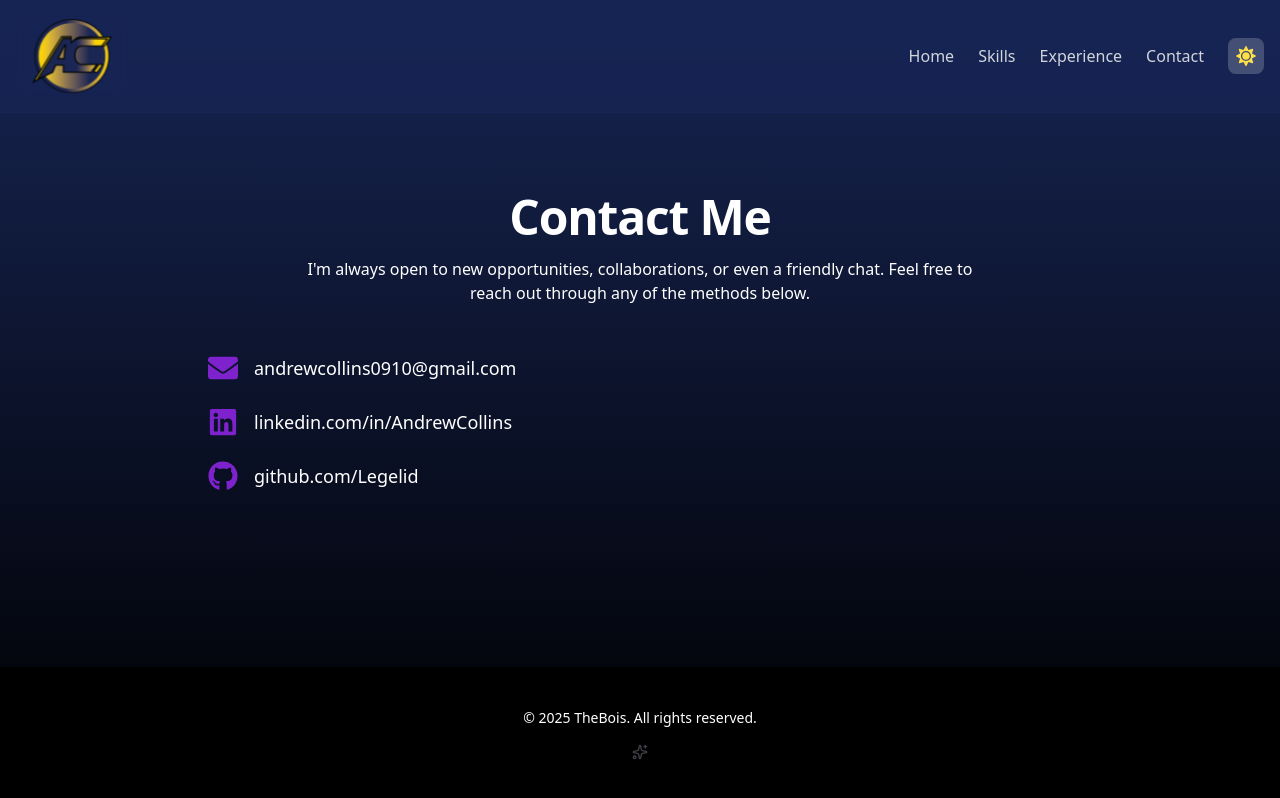
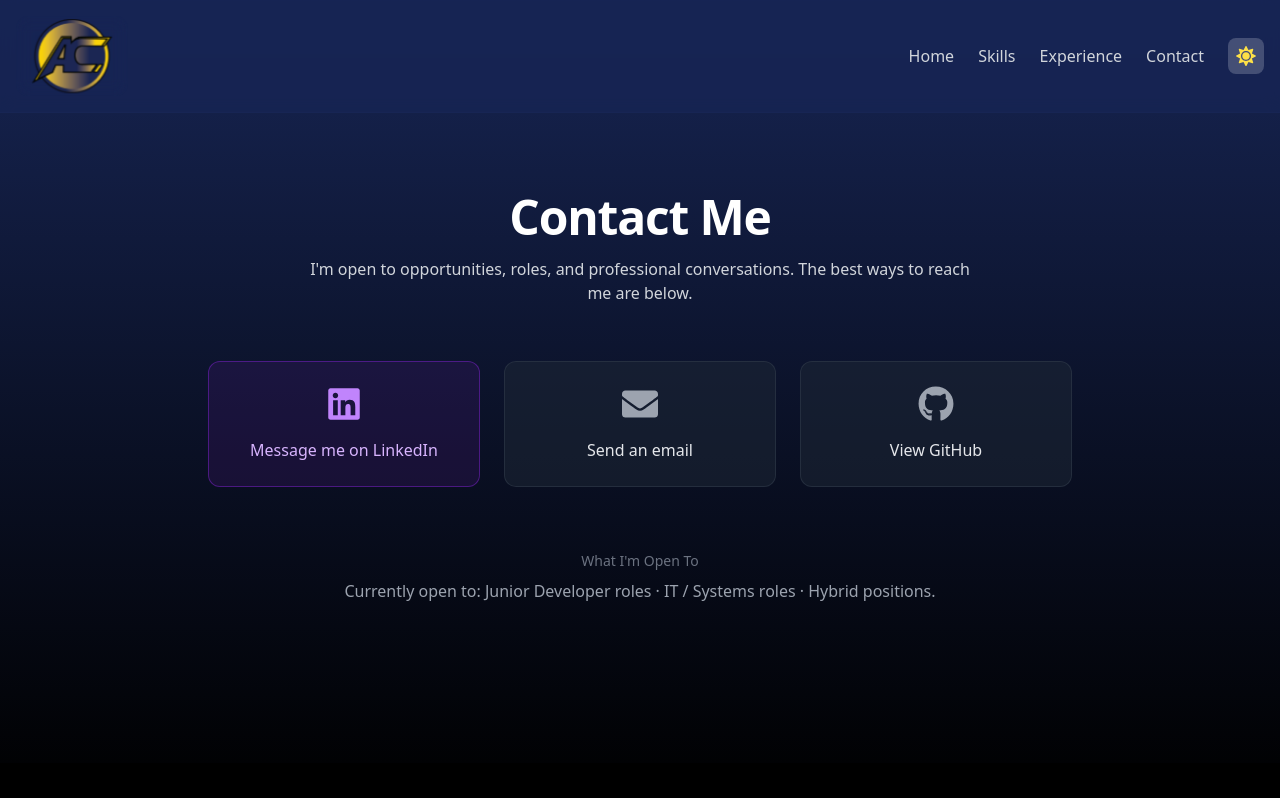
Before and after one commit to Legelid/Portfolio, a Next.js app: page /contact in a window 1280 px wide. Built offline with nearby package versions, Linux system fonts and the light colour scheme.

Commit message:
Portfolio V1.0

```diff
--- a/app/about/page.tsx
+++ b/app/about/page.tsx
@@ -1,7 +1,7 @@
 "use client";
 
 import { motion } from "framer-motion";
-import { FaGithub, FaLinkedin, FaEnvelope, FaDiscord } from "react-icons/fa";
+import { FaGithub, FaLinkedin, FaEnvelope } from "react-icons/fa";
 import Image from "next/image";
 import CompanyCarousel from "../../components/CompanyCarousel";
 import HeroImageCarousel from "@/components/HeroImageCarousel";
@@ -37,14 +37,6 @@ export default function AboutPage() {
                             className="text-gray-600 hover:text-black dark:text-gray-300 dark:hover:text-gray-500 transition-colors text-2xl"
                         >
                             <FaGithub />
-                        </a>
-
-                        <a
-                            href="https://discord.gg/Wqnkpg6gSr"
-                            target="_blank"
-                            className="text-gray-600 hover:text-black dark:text-gray-300 dark:hover:text-gray-500 transition-colors text-2xl"
-                        >
-                            <FaDiscord />
                         </a>
 
                         <a
@@ -110,7 +102,7 @@ export default function AboutPage() {
 
                     {/* Professional Network Section */}
                     <div className="mt-16 md:mt-24">
-                        <p className="text-sm text-gray-400 text-center mb-4">
+                        <p className="text-sm font-bold text-white text-center mb-4">
                             Professional Network
                         </p>
                         <p className="text-gray-500 dark:text-gray-400 text-sm text-center mb-6">
--- a/app/contact/page.tsx
+++ b/app/contact/page.tsx
@@ -4,6 +4,27 @@ import { motion } from "framer-motion";
 import { FaEnvelope, FaLinkedin, FaGithub } from "react-icons/fa";
 
 export default function ContactPage() {
+    const contactCards = [
+        {
+            icon: FaLinkedin,
+            linkText: "Message me on LinkedIn",
+            href: "https://www.linkedin.com/in/andrew-collins-528117137/",
+            isPrimary: true,
+        },
+        {
+            icon: FaEnvelope,
+            linkText: "Send an email",
+            href: "mailto:andrewcollins0910@gmail.com",
+            isPrimary: false,
+        },
+        {
+            icon: FaGithub,
+            linkText: "View GitHub",
+            href: "https://github.com/Legelid",
+            isPrimary: false,
+        },
+    ];
+
     return (
         <section className="mx-auto max-w-4xl py-12 md:py-20 px-4">
 
@@ -18,54 +39,71 @@ export default function ContactPage() {
             </motion.h1>
 
             <motion.p
-                className="mt-4 text-center dark:text-white text-black max-w-2xl mx-auto text-sm md:text-base"
+                className="mt-4 text-center dark:text-gray-300 text-gray-600 max-w-2xl mx-auto text-sm md:text-base"
                 initial={{ opacity: 0 }}
                 animate={{ opacity: 1 }}
                 transition={{ delay: 0.1 }}
             >
-                I'm always open to new opportunities, collaborations, or even a friendly chat.
-                Feel free to reach out through any of the methods below.
+                I'm open to opportunities, roles, and professional conversations. The best ways to reach me are below.
             </motion.p>
 
-            {/* Contact Info Section */}
-            <div className="mt-8 md:mt-12 space-y-4 md:space-y-6 text-gray-700 text-base md:text-lg">
+            {/* Contact Cards */}
+            <motion.div
+                className="mt-10 md:mt-14 grid grid-cols-1 md:grid-cols-3 gap-6"
+                initial={{ opacity: 0, y: 20 }}
+                animate={{ opacity: 1, y: 0 }}
+                transition={{ delay: 0.2, duration: 0.5 }}
+            >
+                {contactCards.map((card, index) => (
+                    <a
+                        key={index}
+                        href={card.href}
+                        target={card.href.startsWith("mailto:") ? undefined : "_blank"}
+                        rel={card.href.startsWith("mailto:") ? undefined : "noopener noreferrer"}
+                        className={`
+                            group flex flex-col items-center text-center p-6 rounded-xl
+                            border transition-all duration-300
+                            ${card.isPrimary
+                                ? "bg-purple-50 dark:bg-purple-900/20 border-purple-200 dark:border-purple-700/50 hover:border-purple-400 dark:hover:border-purple-500"
+                                : "bg-gray-50 dark:bg-gray-800/50 border-gray-200 dark:border-gray-700/50 hover:border-gray-300 dark:hover:border-gray-600"
+                            }
+                            hover:shadow-lg hover:-translate-y-1
+                        `}
+                    >
+                        <card.icon
+                            className={`text-4xl mb-4 transition-colors ${
+                                card.isPrimary
+                                    ? "text-purple-600 dark:text-purple-400"
+                                    : "text-gray-600 dark:text-gray-400 group-hover:text-purple-600 dark:group-hover:text-purple-400"
+                            }`}
+                        />
+                        <span
+                            className={`font-medium transition-colors ${
+                                card.isPrimary
+                                    ? "text-purple-700 dark:text-purple-300"
+                                    : "text-gray-700 dark:text-gray-200 group-hover:text-purple-700 dark:group-hover:text-purple-300"
+                            }`}
+                        >
+                            {card.linkText}
+                        </span>
+                    </a>
+                ))}
+            </motion.div>
 
-                {/* Email */}
-                <div className="flex items-center gap-4">
-                    <FaEnvelope className="text-purple-700 text-2xl md:text-3xl flex-shrink-0" />
-                    <a
-                        href="mailto:andrewcollins0910@gmail.com"
-                        className="hover:text-purple-800 transition-colors dark:text-white text-black break-all"
-                    >
-                        andrewcollins0910@gmail.com
-                    </a>
-                </div>
-
-                {/* LinkedIn */}
-                <div className="flex items-center gap-4">
-                    <FaLinkedin className="text-purple-700 text-2xl md:text-3xl flex-shrink-0" />
-                    <a
-                        href="https://www.linkedin.com/in/andrew-collins-528117137/"
-                        target="_blank"
-                        className="hover:text-purple-800 transition-colors dark:text-white text-black break-all"
-                    >
-                        linkedin.com/in/AndrewCollins
-                    </a>
-                </div>
-
-                {/* GitHub */}
-                <div className="flex items-center gap-4">
-                    <FaGithub className="text-purple-700 text-2xl md:text-3xl flex-shrink-0" />
-                    <a
-                        href="https://github.com/Legelid"
-                        target="_blank"
-                        className="hover:text-purple-800 transition-colors dark:text-white text-black break-all"
-                    >
-                        github.com/Legelid
-                    </a>
-                </div>
-
-            </div>
+            {/* What I'm Open To Section */}
+            <motion.div
+                className="mt-12 md:mt-16 text-center"
+                initial={{ opacity: 0 }}
+                animate={{ opacity: 1 }}
+                transition={{ delay: 0.4 }}
+            >
+                <p className="text-sm text-gray-400 dark:text-gray-500 mb-2">
+                    What I'm Open To
+                </p>
+                <p className="text-gray-500 dark:text-gray-400 text-sm md:text-base">
+                    Currently open to: Junior Developer roles · IT / Systems roles · Hybrid positions.
+                </p>
+            </motion.div>
         </section>
     );
 }
```
